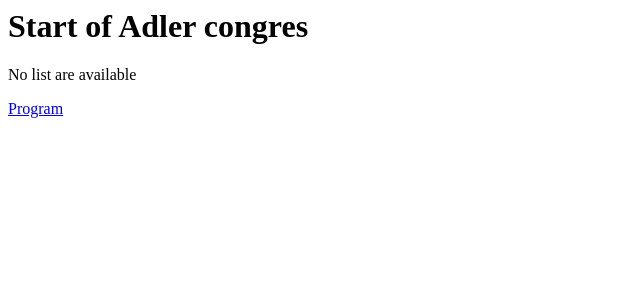
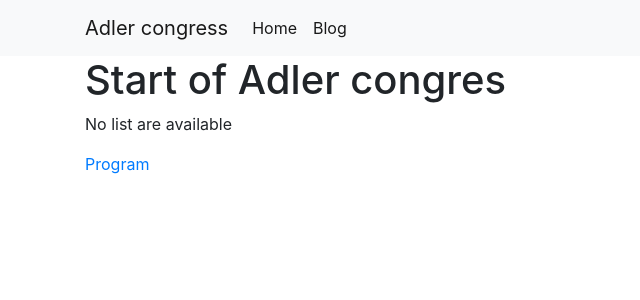
Before and after one commit to Yura-D/adler-congress, a Django app: template adler/website/templates/index.html in a window 1280 px wide. Shown: the top 300 px of the page, without its empty margins (0-640 px from the left). Run offline with Django 3.2, Linux system fonts and the light colour scheme; the template is opened without the code that fills it, so the values that code supplies are empty; some libraries are stand-ins or nearby versions.

Commit message:
Added base template

```diff
--- a/adler/settings.py
+++ b/adler/settings.py
@@ -57,7 +57,7 @@ ROOT_URLCONF = 'adler.urls'
 TEMPLATES = [
     {
         'BACKEND': 'django.template.backends.django.DjangoTemplates',
-        'DIRS': [],
+        'DIRS': ['adler/templates/'],
         'APP_DIRS': True,
         'OPTIONS': {
             'context_processors': [
--- /dev/null
+++ b/adler/templates/base.html
@@ -0,0 +1,31 @@
+<link rel="stylesheet" href="https://stackpath.bootstrapcdn.com/bootstrap/4.1.3/css/bootstrap.min.css" integrity="sha384-MCw98/SFnGE8fJT3GXwEOngsV7Zt27NXFoaoApmYm81iuXoPkFOJwJ8ERdknLPMO" crossorigin="anonymous">
+
+<nav class="navbar navbar-expand-lg navbar-light bg-light">
+    <div class="container">
+        <a class="navbar-brand" href="{% url 'index' %}">Adler congress</a>
+        <button class="navbar-toggler" type="button" data-toggle="collapse" data-target="#navbarSupportedContent" aria-controls="navbarSupportedContent" aria-expanded="false" aria-label="Toggle navigation">
+          <span class="navbar-toggler-icon"></span>
+        </button>
+
+        <div class="collapse navbar-collapse" id="navbarSupportedContent">
+          <ul class="navbar-nav mr-auto">
+            <li class="nav-item active">
+              <a class="nav-link" href="{% url 'index' %}">Home</a>
+            </li>
+            <li class="nav-item active">
+              <a class="nav-link" href="{% url 'program' %}">Blog</a>
+            </li>
+          </ul>
+        </div>
+    </div>
+
+</nav>
+<!-- Write your comments here -->
+
+<div class="container">
+    {% block page_content %}{% endblock %}
+</div>
+
+<script src="https://code.jquery.com/jquery-3.3.1.slim.min.js" integrity="sha384-q8i/X+965DzO0rT7abK41JStQIAqVgRVzpbzo5smXKp4YfRvH+8abtTE1Pi6jizo" crossorigin="anonymous"></script>
+<script src="https://cdnjs.cloudflare.com/ajax/libs/popper.js/1.14.3/umd/popper.min.js" integrity="sha384-ZMP7rVo3mIykV+2+9J3UJ46jBk0WLaUAdn689aCwoqbBJiSnjAK/l8WvCWPIPm49" crossorigin="anonymous"></script>
+<script src="https://stackpath.bootstrapcdn.com/bootstrap/4.1.3/js/bootstrap.min.js" integrity="sha384-ChfqqxuZUCnJSK3+MXmPNIyE6ZbWh2IMqE241rYiqJxyMiZ6OW/JmZQ5stwEULTy" crossorigin="anonymous"></script>
--- a/adler/website/templates/index.html
+++ b/adler/website/templates/index.html
@@ -1,3 +1,7 @@
+{% extends "base.html" %}
+
+{% block page_content %}
+
 <h1>{{ "Start of Adler congres" }}</h1>
 
 {% if some_list %}
@@ -11,3 +15,5 @@
     <p>No list are available</p>
 {% endif %}
 <p><a href="{% url 'program' %}">Program</a></p>
+
+{% endblock %}
--- a/adler/website/templates/program.html
+++ b/adler/website/templates/program.html
@@ -1,2 +1,8 @@
+{% extends "base.html" %}
+
+{% block page_content %}
+
 <h1>{{ "Program" }}</h1>
 <p><a href="{% url 'index' %}">Home</a></p>
+
+{% endblock %}
--- a/adler/website/views.py
+++ b/adler/website/views.py
@@ -3,7 +3,7 @@ from django.template import loader
 
 
 def index(request):
-    some_list = [f'Some good text {i}' for i in range(10)]
+    some_list = [f'Some good text {i}' for i in range(100)]
     context = {'some_list': some_list}
     return render(request, 'index.html', context)
 
```
